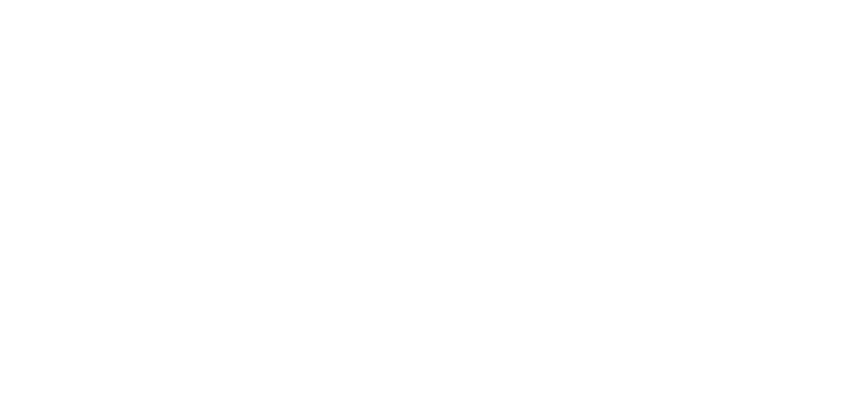
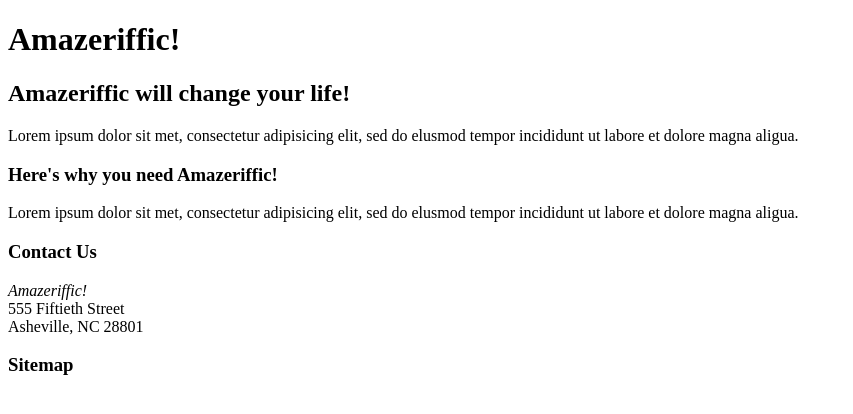
Before and after one commit to andreqls/amazeriffic, a plain HTML site: page index.html in a window 1280 px wide. Shown: the whole page, without its empty margins (0-853 px from the left). Drawn offline with Linux system fonts and the light colour scheme.

Commit message:
Not sure... aborting

```diff
--- a/index.html
+++ b/index.html
@@ -2,16 +2,34 @@
 <html lang="en">
 	<head>
 		<meta charset="UTF-8">
-		<title>Amazeriffic!</title>
+		<title>Sign up for Amazeriffic!</title>
 	</head>
 	<body>
 		<header>
+			<h1>Amazeriffic!</h1>
 		</header>
 
 		<main>
+			<h2>Amazeriffic will change your life!</h2>
+			<p>Lorem ipsum dolor sit met, consectetur adipisicing elit, sed do elusmod
+			tempor incididunt ut labore et dolore magna aligua.</p>
+
+			<h3>Here's why you need Amazeriffic!</h3>
+			<p>Lorem ipsum dolor sit met, consectetur adipisicing elit, sed do elusmod
+			tempor incididunt ut labore et dolore magna aligua.</p>
 		</main>
 
 		<footer>
+			<div id="contact">
+				<h3>Contact Us</h3>
+				<p><em>Amazeriffic!</em><br/>
+				555 Fiftieth Street<br/>
+				Asheville, NC 28801</p>
+			</div>
+
+			<div id="sitemap">
+				<h3> Sitemap </h3>
+			</div>
 		</footer>
 	</body>
 </html>
```
